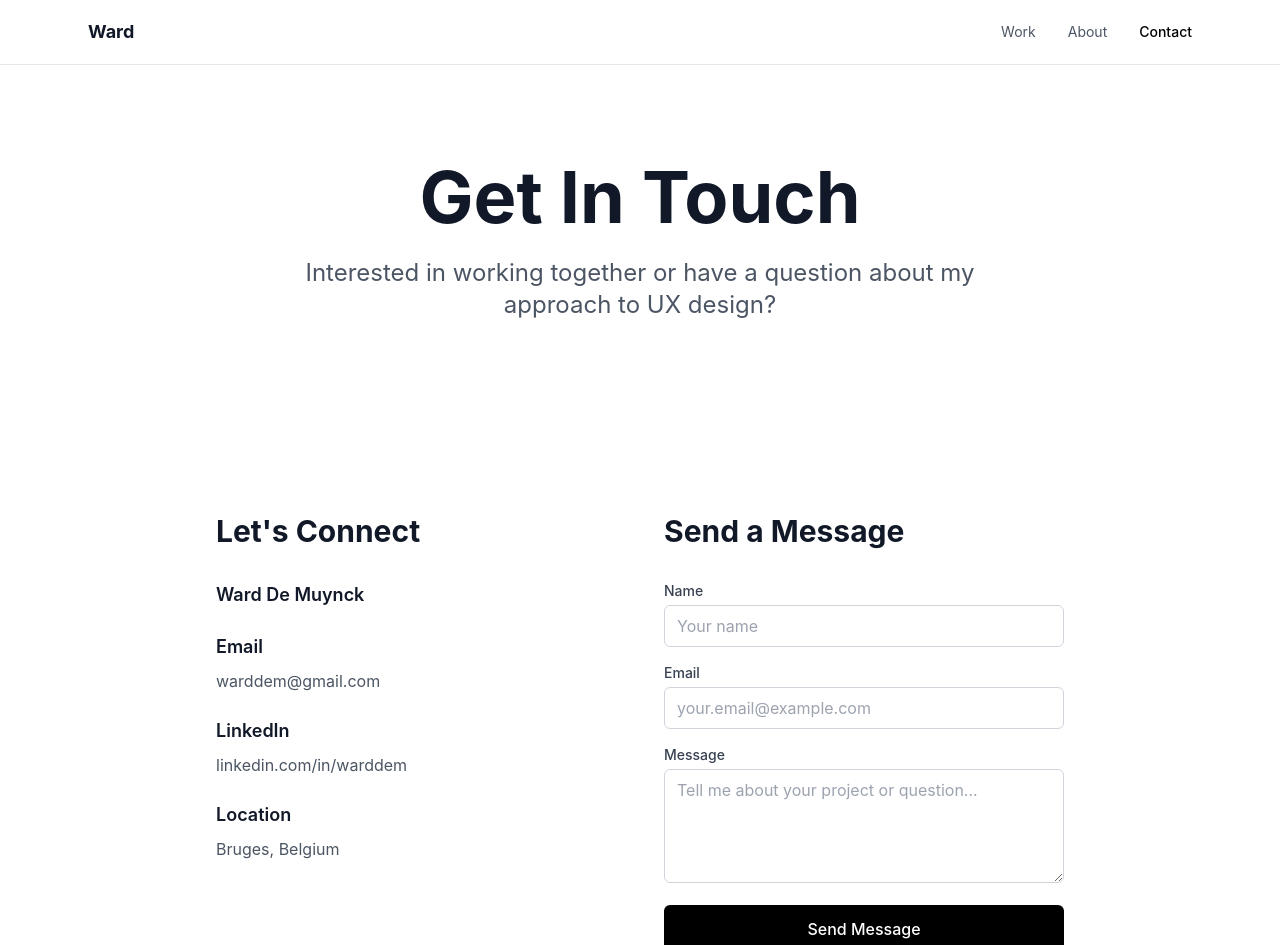
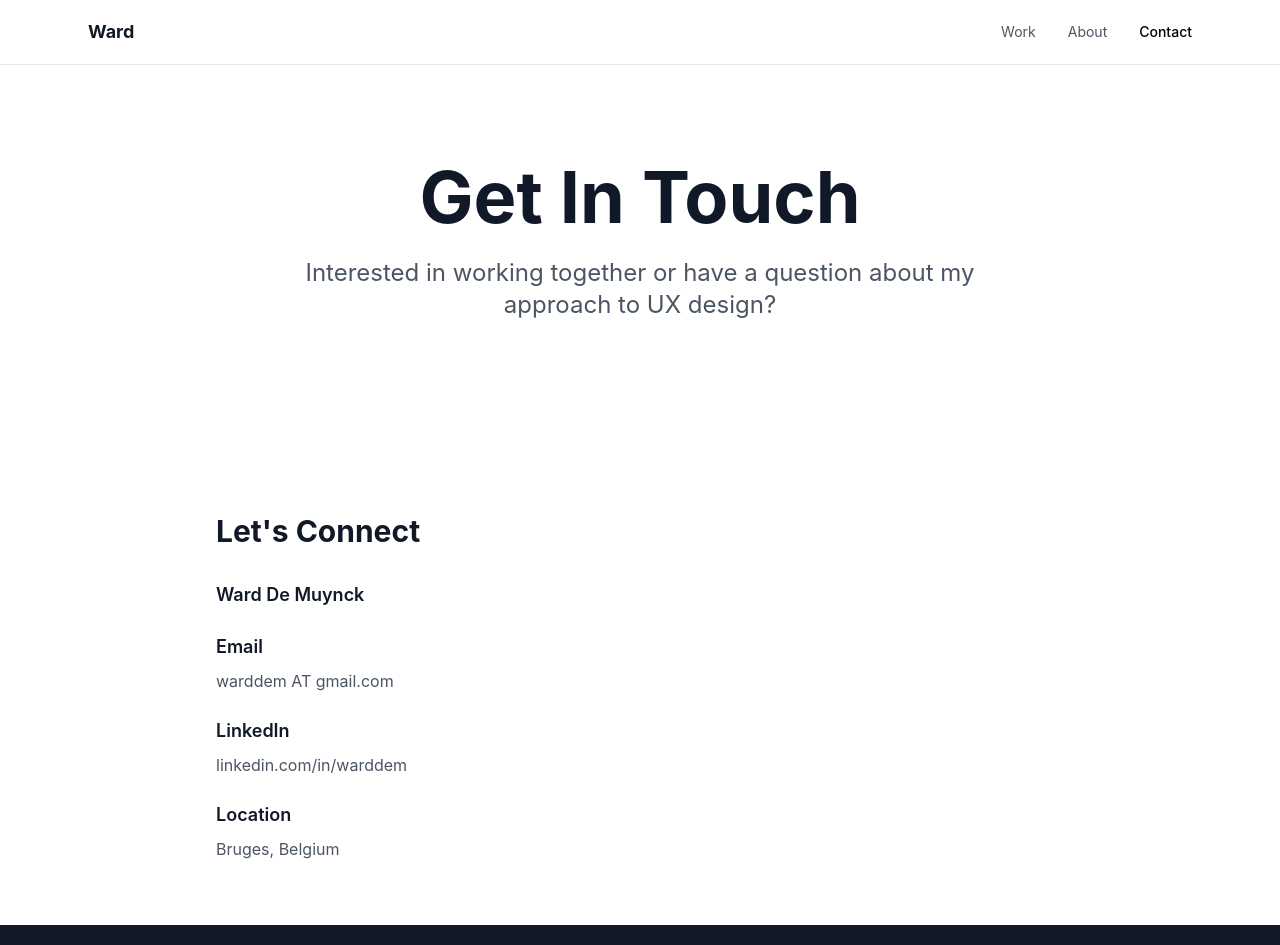
Before and after one commit to flybylow/portfolioAI, a Next.js app: page /contact in a window 1280 px wide. Shown: the top 945 px of the page. Built offline with nearby package versions, Linux system fonts and the light colour scheme.

Commit message:
Contact: temporarily hide form section (leave space blank)

```diff
--- a/src/app/contact/page.tsx
+++ b/src/app/contact/page.tsx
@@ -43,7 +43,7 @@ export default function ContactPage({ searchParams }: { searchParams?: { sent?:
                 </div> <div>
                   <h3 className="font-semibold text-lg mb-2">Email</h3>
                   <a href="mailto:warddem@gmail.com" className="text-gray-600 hover:text-black transition-colors">
-                  warddem@gmail.com
+                  warddem AT gmail.com
                   </a>
                 </div>
                 <div>
@@ -64,58 +64,8 @@ export default function ContactPage({ searchParams }: { searchParams?: { sent?:
               </div>
             </div>
 
-            {/* Contact Form */}
-            <div>
-              <h2 className="text-3xl font-bold mb-8">Send a Message</h2>
-              <form className="space-y-4" name="contact" method="POST" data-netlify="true" action="/contact?sent=1">
-                <input type="hidden" name="form-name" value="contact" />
-                <div>
-                  <label htmlFor="name" className="block text-sm font-medium text-gray-700 mb-1">
-                    Name
-                  </label>
-                  <input
-                    type="text"
-                    id="name"
-                    name="name"
-                    required
-                    className="w-full px-3 py-2 border border-gray-300 rounded-md focus:outline-none focus:ring-2 focus:ring-black focus:border-transparent"
-                    placeholder="Your name"
-                  />
-                </div>
-                <div>
-                  <label htmlFor="email" className="block text-sm font-medium text-gray-700 mb-1">
-                    Email
-                  </label>
-                  <input
-                    type="email"
-                    id="email"
-                    name="email"
-                    required
-                    className="w-full px-3 py-2 border border-gray-300 rounded-md focus:outline-none focus:ring-2 focus:ring-black focus:border-transparent"
-                    placeholder="your.email@example.com"
-                  />
-                </div>
-                <div>
-                  <label htmlFor="message" className="block text-sm font-medium text-gray-700 mb-1">
-                    Message
-                  </label>
-                  <textarea
-                    id="message"
-                    name="message"
-                    rows={4}
-                    required
-                    className="w-full px-3 py-2 border border-gray-300 rounded-md focus:outline-none focus:ring-2 focus:ring-black focus:border-transparent"
-                    placeholder="Tell me about your project or question..."
-                  ></textarea>
-                </div>
-                <button
-                  type="submit"
-                  className="w-full bg-black text-white py-3 px-6 rounded-md hover:bg-gray-800 transition-colors font-medium"
-                >
-                  Send Message
-                </button>
-              </form>
-            </div>
+            {/* Contact Form (temporarily hidden) */}
+            <div></div>
           </div>
         </div>
       </div>
```
